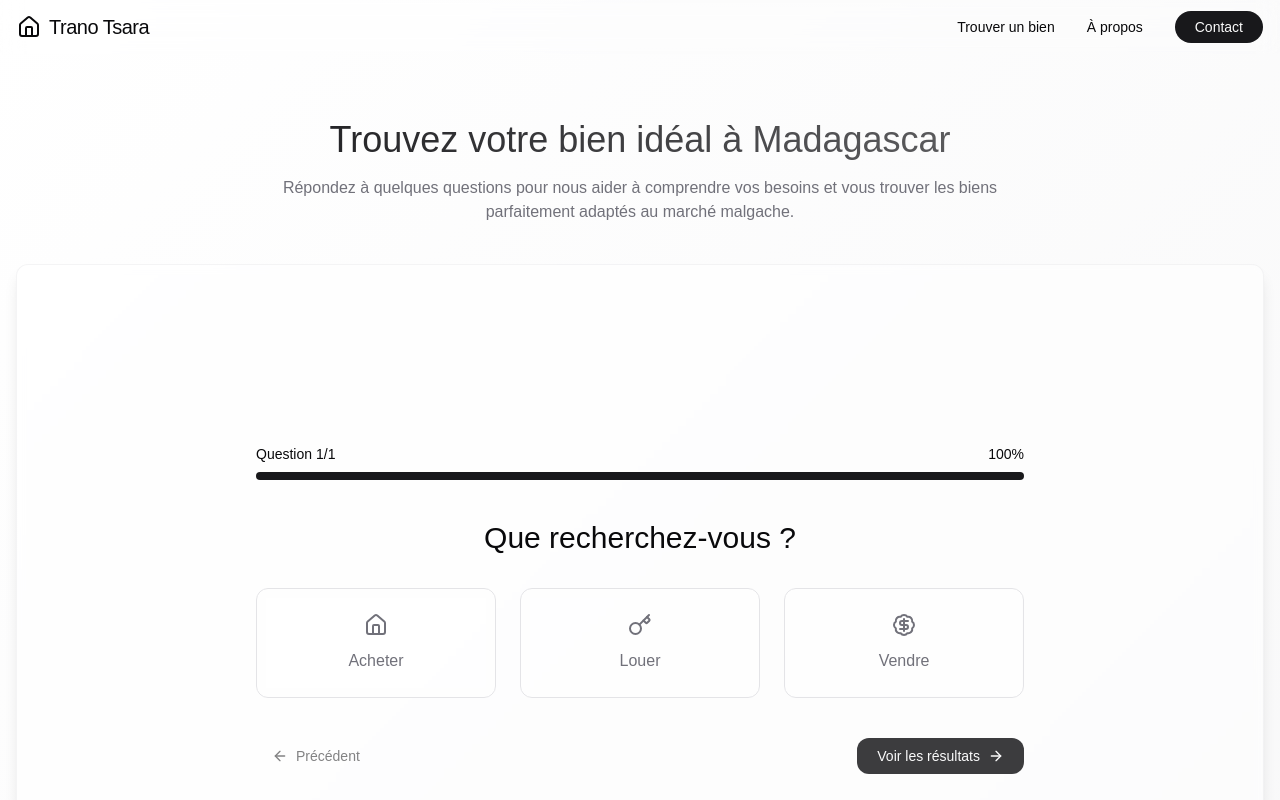
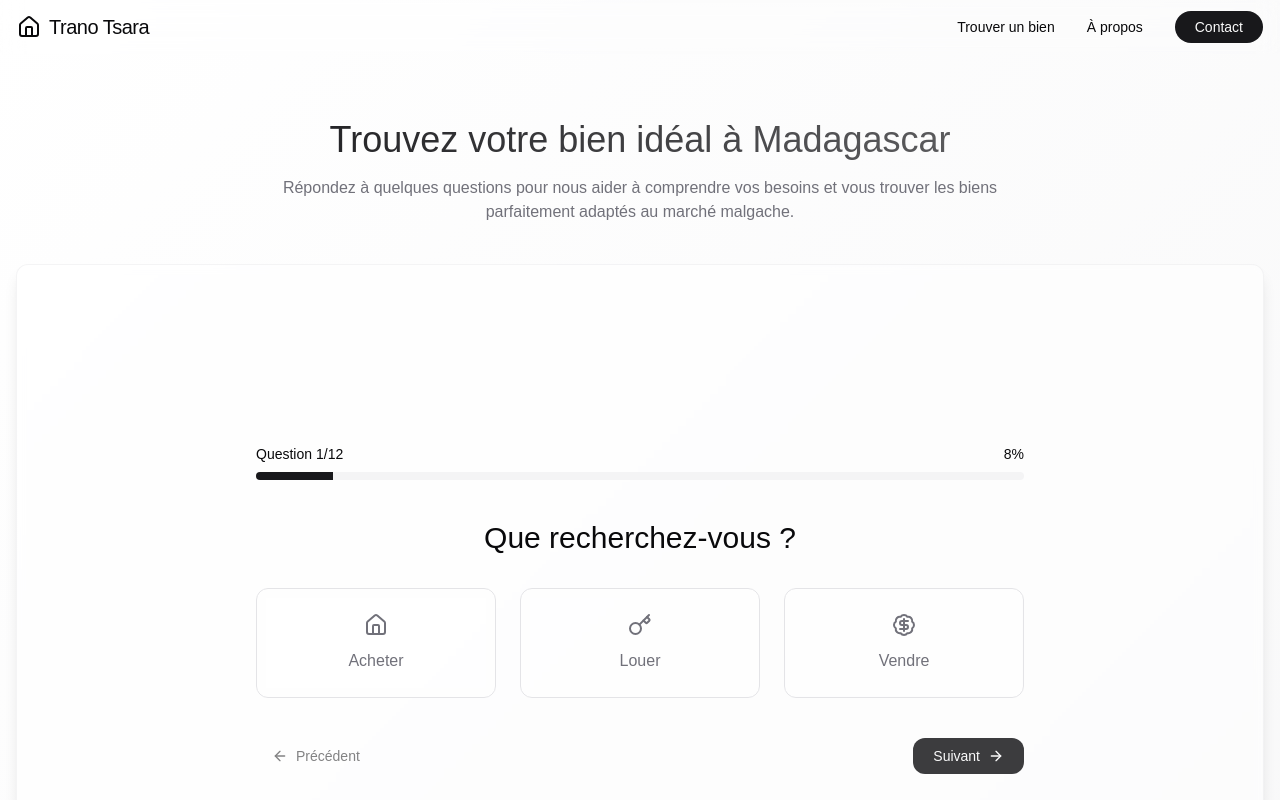
Before and after one commit to jfjao/quizzy-habitat-finder, a React (Vite) app: page /questionnaire in a window 1280 px wide. Shown: the top 800 px of the page. Built offline with nearby package versions, Linux system fonts and the light colour scheme; a web font is replaced by a local one.

Commit message:
Fix progress bar calculation
The progress bar was incorrectly displaying 1/1 100% at the beginning of the questionnaire. This commit fixes the calculation to correctly reflect the progress.

```diff
--- a/src/components/questionnaire/ProgressBar.tsx
+++ b/src/components/questionnaire/ProgressBar.tsx
@@ -9,28 +9,35 @@ const ProgressBar = () => {
 
   // Calculate visible questions based on current answers
   const visibleQuestions = useMemo(() => {
-    // For the first question, we don't know the path yet, so we need to show a different calculation
+    // Pour la première question, nous devons calculer différemment
     if (currentQuestionIndex === 0) {
-      // Just return first question for now since user hasn't made any selections yet
-      return [questions[0]];
+      // Estimer le nombre total de questions basé sur le chemin "acheter" (par défaut)
+      // Car l'utilisateur n'a pas encore fait de sélection
+      let estimatedTotal = questions.filter(q =>
+        !q.showIf ||
+        (typeof q.showIf === 'object' && 'questionId' in q.showIf && q.showIf.questionId === 1 && q.showIf.value === "acheter") ||
+        (Array.isArray(q.showIf) && q.showIf.some(cond => cond.questionId === 1 && cond.value === "acheter"))
+      );
+
+      return [questions[0], ...estimatedTotal.filter(q => q.id !== 1)];
     }
 
-    // After first question is answered, calculate based on selected path
+    // Après la première question, calculer en fonction du choix de l'utilisateur
     return questions.filter(question => shouldShowQuestion(question, answers));
   }, [answers, currentQuestionIndex]);
 
-  // Find the index of the current question in the visible questions array
+  // Trouver l'index de la question actuelle dans le tableau des questions visibles
   const currentVisibleIndex = visibleQuestions.findIndex(q => q.id === questions[currentQuestionIndex].id);
 
-  // Calculate total visible questions based on path selected
+  // Calculer le nombre total de questions visibles en fonction du chemin sélectionné
   const totalVisibleQuestions = visibleQuestions.length;
 
-  // Calculate progress percentage
+  // Calculer le pourcentage de progression
   const progress = totalVisibleQuestions > 0
     ? ((currentVisibleIndex + 1) / totalVisibleQuestions) * 100
     : 0;
 
-  // Format for display
+  // Formater pour l'affichage
   const questionNumber = currentVisibleIndex + 1;
   const totalQuestions = totalVisibleQuestions;
 
@@ -38,14 +45,14 @@ const ProgressBar = () => {
     <div className="mb-10">
       <div className="flex items-center justify-between mb-2">
         <span className="text-sm font-medium">
-          Question {questionNumber}/{totalQuestions}
+          Question {questionNumber}/{totalQuestions > 1 ? totalQuestions : '?'}
         </span>
         <span className="text-sm font-medium">{Math.round(progress)}%</span>
       </div>
       <div className="h-2 w-full overflow-hidden rounded-full bg-secondary">
         <div
           className="h-full bg-primary transition-all duration-500 ease-out"
-          style={{ width: `${progress}%` }}
+          style={{ width: `${currentQuestionIndex === 0 ? 10 : progress}%` }}
         ></div>
       </div>
     </div>
--- a/src/components/questionnaire/services/navigationService.ts
+++ b/src/components/questionnaire/services/navigationService.ts
@@ -26,31 +26,39 @@ export const validateCurrentQuestion = (
 };
 
 export const shouldShowQuestion = (question: any, answers: AnswersType): boolean => {
+  // Si nous sommes à la première question ou si la question n'a pas de condition showIf
   if (!question.showIf) return true;
 
-  // If question has multiple conditions (array)
+  // Cas particulier pour la première question
+  if (Object.keys(answers).length === 0) {
+    // Pour les questions qui ont une condition sur la première question
+    // Comme l'utilisateur n'a pas encore répondu, nous assumons qu'elles pourraient être visibles
+    return true;
+  }
+
+  // Si la question a plusieurs conditions (tableau)
   if (Array.isArray(question.showIf)) {
     return question.showIf.some((condition: QuestionCondition) => {
       const answer = answers[condition.questionId];
-      // For multi-select answers
+      // Pour les réponses multi-select
       if (Array.isArray(answer)) {
         return answer.includes(condition.value);
       }
-      // For single-select answers
+      // Pour les réponses single-select
       return answer === condition.value;
     });
   }
 
-  // For single condition
+  // Pour une seule condition
   const { questionId, value } = question.showIf as QuestionCondition;
   const answer = answers[questionId];
 
-  // For multi-select answers
+  // Pour les réponses multi-select
   if (Array.isArray(answer)) {
     return answer.includes(value);
   }
 
-  // For single-select answers
+  // Pour les réponses single-select
   return answer === value;
 };
 
```
